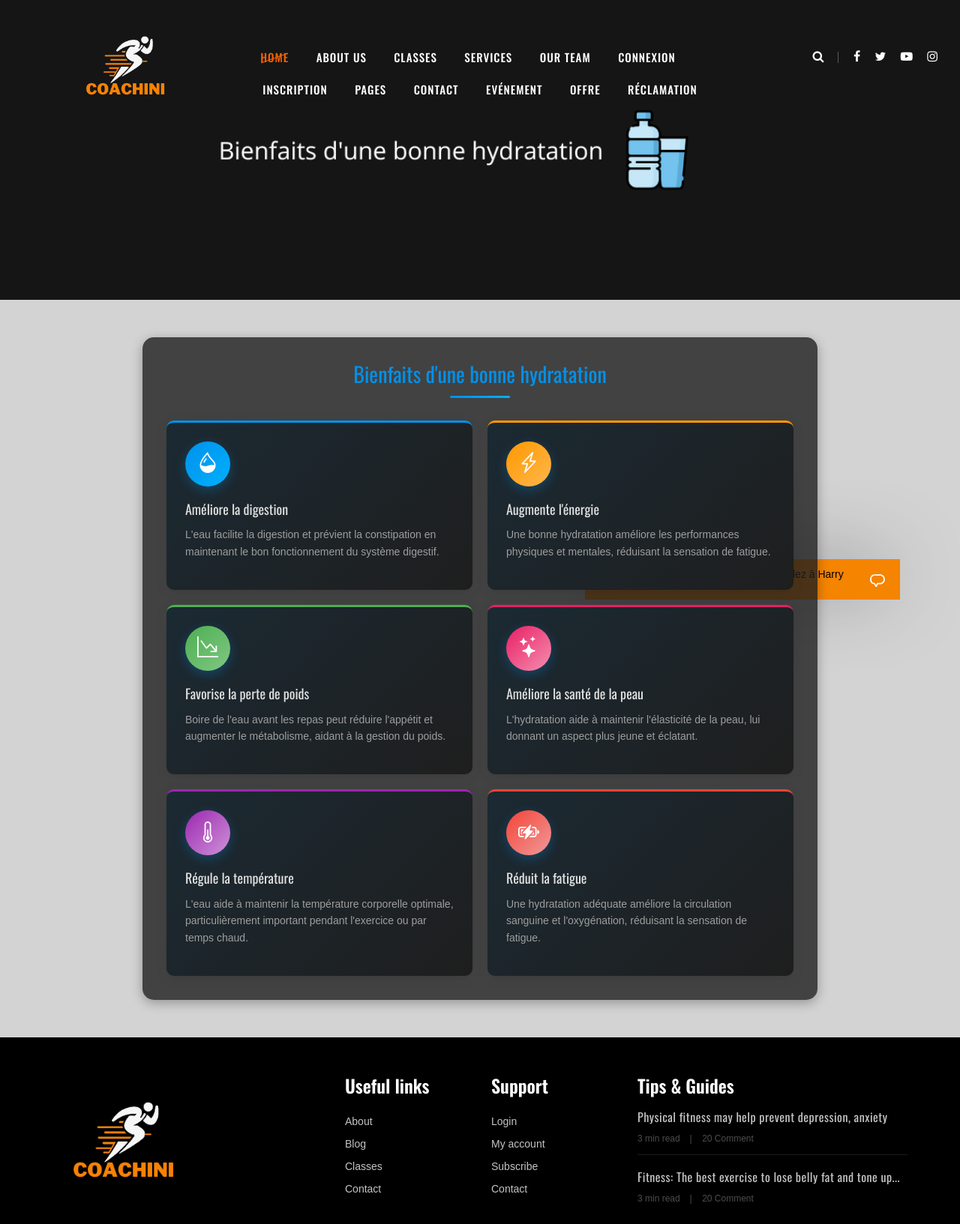
After one commit to housssemm/PI_DEV_symfony, a Symfony app: template templates/water_reminder/Bienfaits.html.twig in a window 1280 px wide. The commit adds this page. Shown: the top 1633 px of the page at 75% size. Run offline with Twig, Linux system fonts and the light colour scheme; the template is opened without the code that fills it, so the values that code supplies are empty; style sheets or scripts are compiled from the project's sources; some libraries are stand-ins or nearby versions; some web fonts are replaced.

Commit message:
water reminder v2

```diff
--- /dev/null
+++ b/templates/water_reminder/Bienfaits.html.twig
@@ -0,0 +1,283 @@
+{% extends 'base.html.twig' %}
+
+{% block title %}Rappel d'hydratation{% endblock %}
+{% block Hero_Section_Begin %}
+    <section class="breadcrumb-section" style="
+            background-image: url('{{ asset('img/water1.png') }}');
+            background-size: cover;
+            background-position: top center;
+            background-repeat: no-repeat;
+            height: 400px;
+            /*margin-top: 100px;*/
+            padding: 0;
+            ">
+
+    </section>
+{% endblock %}
+{% block css %}
+    {{ parent() }}
+    <link rel="stylesheet" href="https://cdn.jsdelivr.net/npm/bootstrap-icons@1.10.0/font/bootstrap-icons.css">
+    <style>
+        body {
+            margin: 0;
+            overflow-x: hidden; /* Prevent horizontal scroll */
+            font-family: 'Arial', sans-serif;
+            color: #e0e0e0;
+            background-color: #121212;
+        }
+
+        .content-container {
+            position: relative;
+            z-index: 1;
+            padding: 2rem;
+            max-width: 900px; /* Adjusted max-width for better display of cards */
+            margin: 50px auto; /* Centered with top margin */
+            background-color: rgba(30, 30, 30, 0.8);
+            border-radius: 15px;
+            box-shadow: 0 4px 15px rgba(0, 0, 0, 0.3);
+        }
+
+        /* Styles pour la section des bénéfices */
+        .benefits {
+            margin: 0; /* Remove top/bottom margin as it's now inside content-container */
+            padding: 0; /* Remove padding as it's now handled by content-container */
+            background-color: transparent; /* Make background transparent */
+            border-radius: 0; /* Remove border-radius */
+        }
+
+        .benefits h2 {
+            text-align: center;
+            color: #0091ea;
+            margin-bottom: 30px;
+            font-size: 28px;
+            position: relative;
+            padding-bottom: 15px;
+        }
+
+        .benefits h2:after {
+            content: '';
+            position: absolute;
+            bottom: 0;
+            left: 50%;
+            transform: translateX(-50%);
+            width: 80px;
+            height: 3px;
+            background: linear-gradient(to right, #0091ea, #00b0ff);
+            border-radius: 3px;
+        }
+
+        .benefits-grid {
+            display: grid;
+            grid-template-columns: repeat(auto-fit, minmax(280px, 1fr));
+            gap: 20px;
+        }
+
+        .benefit-card {
+            background-color: #1e1e1e;
+            border-radius: 10px;
+            padding: 25px;
+            box-shadow: 0 4px 15px rgba(0, 0, 0, 0.1);
+            transition: transform 0.3s, box-shadow 0.3s;
+            position: relative;
+            overflow: hidden;
+            border-top: 3px solid #0091ea;
+            /* Added styles for the anchor tag to make it fill the card */
+            display: block; /* Make the anchor tag a block element */
+            text-decoration: none; /* Remove underline from the link */
+            color: inherit; /* Inherit text color from parent */
+        }
+
+        .benefit-card:hover {
+            transform: translateY(-5px);
+            box-shadow: 0 8px 25px rgba(0, 0, 0, 0.15);
+        }
+
+        .benefit-card:before {
+            content: '';
+            position: absolute;
+            top: 0;
+            left: 0;
+            width: 100%;
+            height: 100%;
+            background: linear-gradient(135deg, rgba(0, 145, 234, 0.1) 0%, rgba(0, 0, 0, 0) 100%);
+            z-index: 0;
+        }
+
+        .benefit-icon {
+            width: 60px;
+            height: 60px;
+            background: linear-gradient(135deg, #0091ea 0%, #00b0ff 100%);
+            border-radius: 50%;
+            display: flex;
+            align-items: center;
+            justify-content: center;
+            margin-bottom: 20px;
+            position: relative;
+            z-index: 1;
+            box-shadow: 0 5px 15px rgba(0, 145, 234, 0.3);
+        }
+
+        .benefit-icon i {
+            font-size: 28px;
+            color: white;
+        }
+
+        .benefit-card h3 {
+            font-size: 18px;
+            color: #e0e0e0;
+            margin-bottom: 12px;
+            position: relative;
+            z-index: 1;
+        }
+
+        .benefit-card p {
+            color: #9e9e9e;
+            font-size: 14px;
+            line-height: 1.6;
+            position: relative;
+            z-index: 1;
+        }
+
+        /* Variation des couleurs pour chaque carte */
+        .benefit-card:nth-child(1) .benefit-icon {
+            background: linear-gradient(135deg, #0091ea 0%, #00b0ff 100%);
+        }
+
+        .benefit-card:nth-child(2) .benefit-icon {
+            background: linear-gradient(135deg, #ff9800 0%, #ffb74d 100%);
+        }
+
+        .benefit-card:nth-child(3) .benefit-icon {
+            background: linear-gradient(135deg, #4caf50 0%, #81c784 100%);
+        }
+
+        .benefit-card:nth-child(4) .benefit-icon {
+            background: linear-gradient(135deg, #e91e63 0%, #f48fb1 100%);
+        }
+
+        .benefit-card:nth-child(5) .benefit-icon {
+            background: linear-gradient(135deg, #9c27b0 0%, #ce93d8 100%);
+        }
+
+        .benefit-card:nth-child(6) .benefit-icon {
+            background: linear-gradient(135deg, #f44336 0%, #ef9a9a 100%);
+        }
+
+        .benefit-card:nth-child(1) {
+            border-top-color: #0091ea;
+        }
+
+        .benefit-card:nth-child(2) {
+            border-top-color: #ff9800;
+        }
+
+        .benefit-card:nth-child(3) {
+            border-top-color: #4caf50;
+        }
+
+        .benefit-card:nth-child(4) {
+            border-top-color: #e91e63;
+        }
+
+        .benefit-card:nth-child(5) {
+            border-top-color: #9c27b0;
+        }
+
+        .benefit-card:nth-child(6) {
+            border-top-color: #f44336;
+        }
+
+        /* Animation au survol */
+        .benefit-card:hover .benefit-icon {
+            transform: scale(1.1);
+            transition: transform 0.3s;
+        }
+
+        /* Responsive design */
+        @media (max-width: 768px) {
+            .benefits-grid {
+                grid-template-columns: repeat(auto-fit, minmax(250px, 1fr));
+            }
+
+            .benefit-card {
+                padding: 20px;
+            }
+
+            .benefit-icon {
+                width: 50px;
+                height: 50px;
+            }
+
+            .benefit-icon i {
+                font-size: 24px;
+            }
+        }
+
+        @media (max-width: 480px) {
+            .benefits-grid {
+                grid-template-columns: 1fr;
+            }
+
+            .benefits h2 {
+                font-size: 24px;
+            }
+        }
+    </style>
+{% endblock %}
+
+{% block body %}
+    <div class="content-container">
+        <div class="benefits">
+            <h2>Bienfaits d'une bonne hydratation</h2>
+            <div class="benefits-grid">
+                <a href="{{ path('app_water_reminder') }}" class="benefit-card">
+                    <div class="benefit-icon">
+                        <i class="bi bi-droplet-half"></i>
+                    </div>
+                    <h3>Améliore la digestion</h3>
+                    <p>L'eau facilite la digestion et prévient la constipation en maintenant le bon fonctionnement du système digestif.</p>
+                </a>
+                <a href="{{ path('app_water_reminder') }}" class="benefit-card">
+                    <div class="benefit-icon">
+                        <i class="bi bi-lightning-charge"></i>
+                    </div>
+                    <h3>Augmente l'énergie</h3>
+                    <p>Une bonne hydratation améliore les performances physiques et mentales, réduisant la sensation de fatigue.</p>
+                </a>
+                <a href="{{ path('app_water_reminder') }}" class="benefit-card">
+                    <div class="benefit-icon">
+                        <i class="bi bi-graph-down-arrow"></i>
+                    </div>
+                    <h3>Favorise la perte de poids</h3>
+                    <p>Boire de l'eau avant les repas peut réduire l'appétit et augmenter le métabolisme, aidant à la gestion du poids.</p>
+                </a>
+                <a href="{{ path('app_water_reminder') }}" class="benefit-card">
+                    <div class="benefit-icon">
+                        <i class="bi bi-stars"></i>
+                    </div>
+                    <h3>Améliore la santé de la peau</h3>
+                    <p>L'hydratation aide à maintenir l'élasticité de la peau, lui donnant un aspect plus jeune et éclatant.</p>
+                </a>
+                <a href="{{ path('app_water_reminder') }}" class="benefit-card">
+                    <div class="benefit-icon">
+                        <i class="bi bi-thermometer-half"></i>
+                    </div>
+                    <h3>Régule la température</h3>
+                    <p>L'eau aide à maintenir la température corporelle optimale, particulièrement important pendant l'exercice ou par temps chaud.</p>
+                </a>
+                <a href="{{ path('app_water_reminder') }}" class="benefit-card">
+                    <div class="benefit-icon">
+                        <i class="bi bi-battery-charging"></i>
+                    </div>
+                    <h3>Réduit la fatigue</h3>
+                    <p>Une hydratation adéquate améliore la circulation sanguine et l'oxygénation, réduisant la sensation de fatigue.</p>
+                </a>
+            </div>
+        </div>
+    </div>
+{% endblock %}
+
+{% block javascripts %}
+    {{ parent() }}
+    {# No specific JavaScript needed for just the benefits section #}
+{% endblock %}
```
Also changed, not shown: src/Controller/WaterReminderController.php (+8 -0 lines), templates/water_reminder/index.html.twig (+74 -111 lines), public/img/water.png (added), public/img/water1.png (added).
